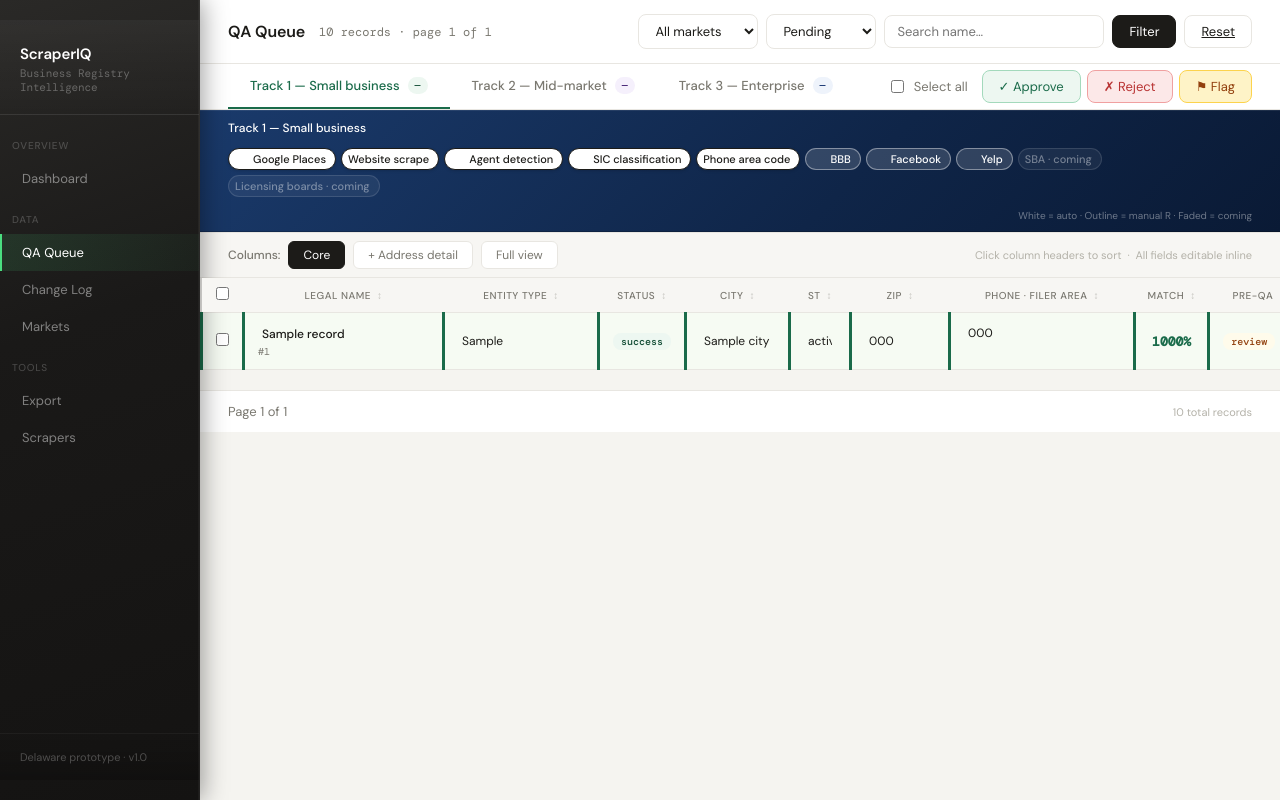
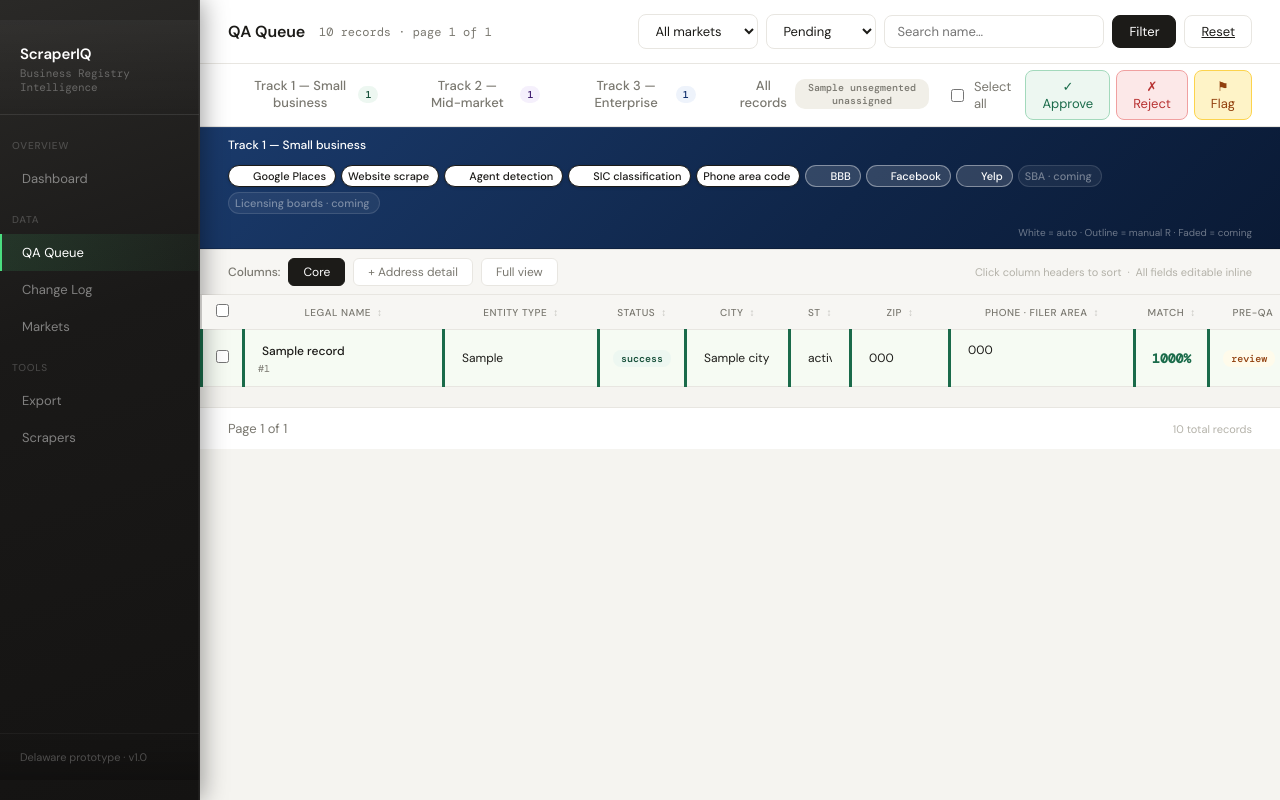
Before and after one commit to connifer125-hub/business-registry-tool, a Flask app: template admin/templates/queue.html in a window 1280 px wide. Run offline with Flask 3, Linux system fonts and the light colour scheme; the template is opened without the code that fills it: most values are stand-ins (such as "Sample title", 1, 10 or a date in 2020); some libraries are stand-ins or nearby versions.

Commit message:
Update queue.html

```diff
--- a/admin/templates/queue.html
+++ b/admin/templates/queue.html
@@ -240,6 +240,7 @@ body,input,select,button,textarea { font-family: 'DM Sans', sans-serif; }
     <div class="top-meta">{{ total }} records &middot; page {{ page }} of {{ total_pages }}</div>
     <div style="margin-left:auto;display:flex;gap:8px;align-items:center;">
       <form method="GET" style="display:flex;gap:8px;align-items:center;">
+        <input type="hidden" name="track" value="{{ selected_track or 'small' }}">
         <select name="market" class="filter-input" style="width:120px;">
           <option value="">All markets</option>
           {% for m in markets %}
@@ -263,18 +264,28 @@ body,input,select,button,textarea { font-family: 'DM Sans', sans-serif; }
   <!-- Track tabs -->
   <form method="POST" action="{{ url_for('bulk_action') }}" id="bulk-form">
   <div class="track-tabs">
-    <button type="button" class="track-tab active-small" id="tab-small" onclick="setTrack('small')">
+    <button type="button" class="track-tab {% if selected_track == 'small' or not selected_track %}active-small{% endif %}"
+      id="tab-small" onclick="setTrack('small')">
       Track 1 — Small business
-      <span class="track-pill" style="background:#edf7f1;color:#0f4a33;" id="pill-small">—</span>
+      <span class="track-pill" style="background:#edf7f1;color:#0f4a33;">{{ track_counts.small_count or 0 }}</span>
     </button>
-    <button type="button" class="track-tab" id="tab-mid" onclick="setTrack('mid')">
+    <button type="button" class="track-tab {% if selected_track == 'mid' %}active-mid{% endif %}"
+      id="tab-mid" onclick="setTrack('mid')">
       Track 2 — Mid-market
-      <span class="track-pill" style="background:#f5f0fc;color:#3d1a6e;" id="pill-mid">—</span>
+      <span class="track-pill" style="background:#f5f0fc;color:#3d1a6e;">{{ track_counts.mid_count or 0 }}</span>
     </button>
-    <button type="button" class="track-tab" id="tab-ent" onclick="setTrack('ent')">
+    <button type="button" class="track-tab {% if selected_track == 'ent' %}active-ent{% endif %}"
+      id="tab-ent" onclick="setTrack('ent')">
       Track 3 — Enterprise
-      <span class="track-pill" style="background:#eef3fb;color:#0c2d6b;" id="pill-ent">—</span>
+      <span class="track-pill" style="background:#eef3fb;color:#0c2d6b;">{{ track_counts.ent_count or 0 }}</span>
     </button>
+    {% if track_counts.unsegmented %}
+    <button type="button" class="track-tab {% if selected_track == 'all' %}active-small{% endif %}"
+      id="tab-all" onclick="setTrack('all')">
+      All records
+      <span class="track-pill" style="background:#f1efe8;color:#7a7870;">{{ track_counts.unsegmented }} unassigned</span>
+    </button>
+    {% endif %}
     <div class="bulk-actions">
       <input type="checkbox" id="sel-all" onchange="toggleAll(this)" style="margin-right:4px;">
       <label for="sel-all" style="font-size:13px;color:#7a7870;margin-right:8px;">Select all</label>
@@ -536,11 +547,11 @@ body,input,select,button,textarea { font-family: 'DM Sans', sans-serif; }
   <!-- Pagination -->
   <div class="pagination">
     {% if page > 1 %}
-      <a href="{{ url_for('queue', page=page-1, market=selected_market, status=selected_status, search=search) }}" class="page-btn">← Prev</a>
+      <a href="{{ url_for('queue', page=page-1, market=selected_market, status=selected_status, search=search, track=selected_track) }}" class="page-btn">← Prev</a>
     {% endif %}
     <span>Page {{ page }} of {{ total_pages }}</span>
     {% if page < total_pages %}
-      <a href="{{ url_for('queue', page=page+1, market=selected_market, status=selected_status, search=search) }}" class="page-btn">Next →</a>
+      <a href="{{ url_for('queue', page=page+1, market=selected_market, status=selected_status, search=search, track=selected_track) }}" class="page-btn">Next →</a>
     {% endif %}
     <span style="margin-left:auto;font-size:11px;color:#b4b2a9;">{{ total }} total records</span>
   </div>
@@ -602,13 +613,11 @@ const TRACKS = {
 };
 
 function setTrack(track) {
-  ['small','mid','ent'].forEach(t => {
-    document.getElementById('tab-'+t).className = 'track-tab';
-  });
-  document.getElementById('tab-'+track).className = 'track-tab active-'+track;
-  const cfg = TRACKS[track];
-  document.getElementById('banner-label').textContent = cfg.label;
-  document.getElementById('banner-chips').innerHTML = cfg.sources.map(s => chip(s.label,s.cls,s.icon)).join('');
+  // Navigate to filtered URL — this is what actually filters the records
+  const url = new URL(window.location.href);
+  url.searchParams.set('track', track);
+  url.searchParams.set('page', '1'); // reset to page 1 on tab switch
+  window.location.href = url.toString();
 }
 
 function setView(view) {
@@ -833,7 +842,11 @@ function openResearch(name, city, state, entityType, industry) {
 document.addEventListener('DOMContentLoaded', () => {
   renderAreaCodes();
   highlightDuplicateNames();
-  setTrack('small');
+  // Set banner based on which track Flask is currently showing
+  const activeTrack = '{{ selected_track or "small" }}';
+  const cfg = TRACKS[activeTrack] || TRACKS['small'];
+  document.getElementById('banner-label').textContent = cfg.label;
+  document.getElementById('banner-chips').innerHTML = cfg.sources.map(s => chip(s.label, s.cls, s.icon)).join('');
 });
 </script>
 </body>
```
